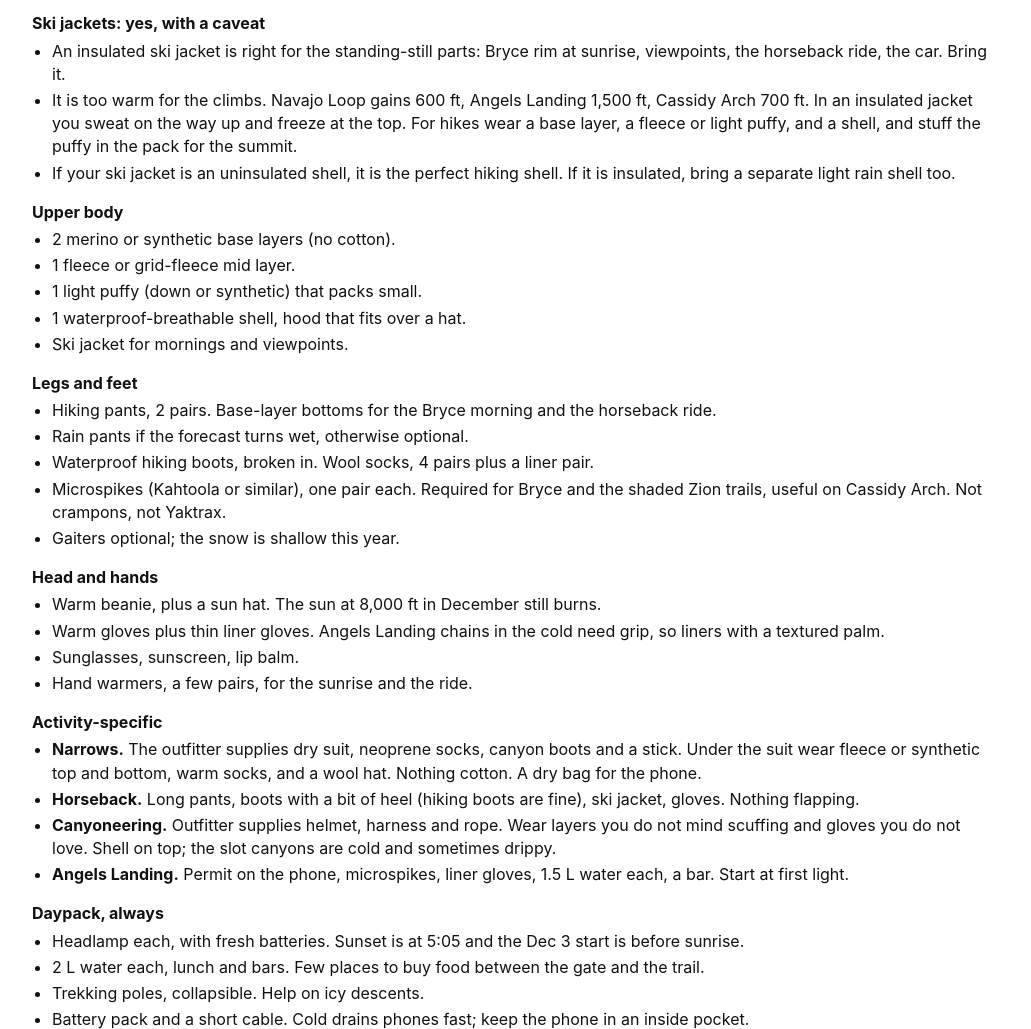
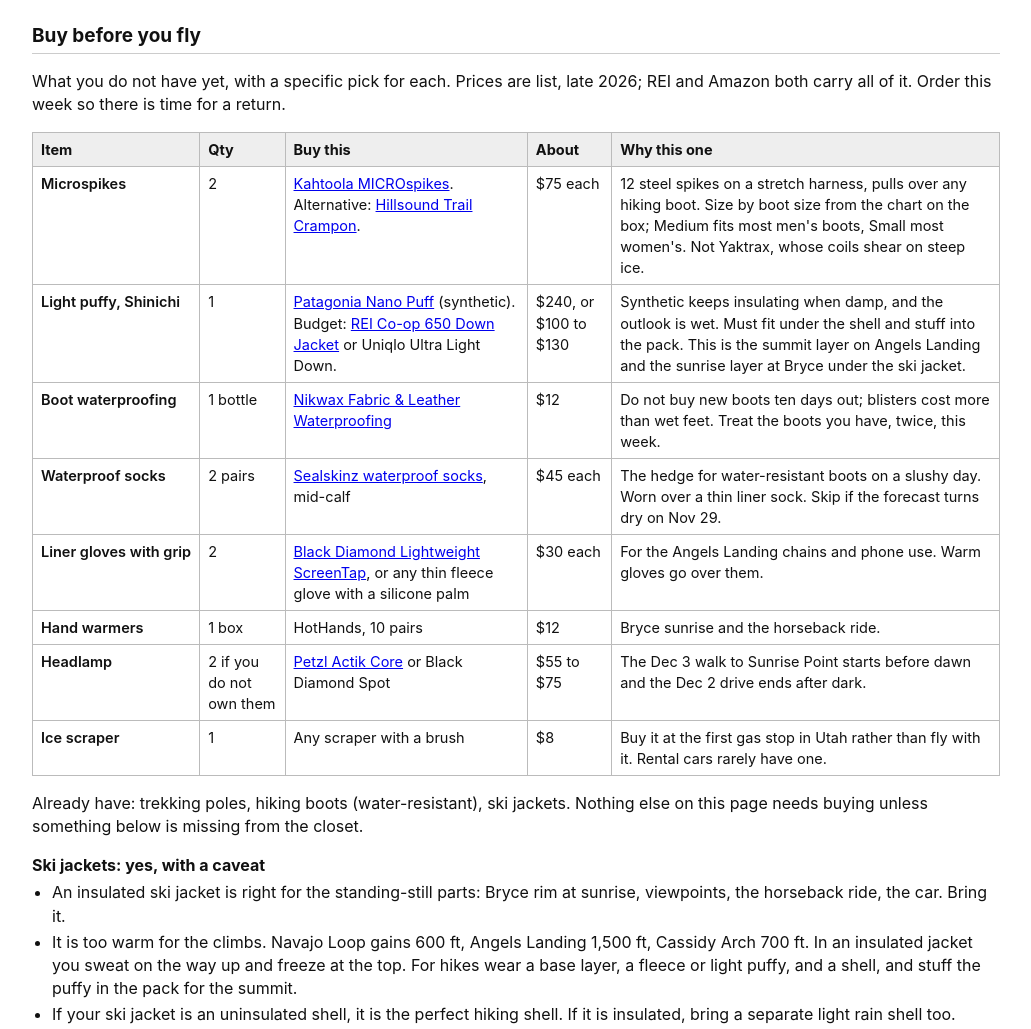
Before and after one commit to 9horses/zion-2026, a plain HTML site: page packing.html in a window 1280 px wide. Shown: the part 180-1209 px from the top of the page, without its empty margins (124-1155 px from the left). Drawn offline with Linux system fonts and the light colour scheme.

Commit message:
Packing: buy-before-you-fly table

```diff
--- a/packing.html
+++ b/packing.html
@@ -32,6 +32,20 @@
 
 <div class="note">The swing is the thing. A Bryce sunrise at 15 F and an Angels Landing climb at 50 F happen two days apart, and the climb makes its own heat. Pack layers you can shed, not one warm coat.</div>
 
+<h2>Buy before you fly</h2>
+<p>What you do not have yet, with a specific pick for each. Prices are list, late 2026; REI and Amazon both carry all of it. Order this week so there is time for a return.</p>
+<table>
+<tr><th>Item</th><th>Qty</th><th>Buy this</th><th>About</th><th>Why this one</th></tr>
+<tr><td>Microspikes</td><td>2</td><td><a href="https://www.rei.com/search?q=kahtoola+microspikes" target="_blank" rel="noopener">Kahtoola MICROspikes</a>. Alternative: <a href="https://www.rei.com/search?q=hillsound+trail+crampon" target="_blank" rel="noopener">Hillsound Trail Crampon</a>.</td><td>$75 each</td><td>12 steel spikes on a stretch harness, pulls over any hiking boot. Size by boot size from the chart on the box; Medium fits most men's boots, Small most women's. Not Yaktrax, whose coils shear on steep ice.</td></tr>
+<tr><td>Light puffy, Shinichi</td><td>1</td><td><a href="https://www.rei.com/search?q=patagonia+nano+puff" target="_blank" rel="noopener">Patagonia Nano Puff</a> (synthetic). Budget: <a href="https://www.rei.com/search?q=rei+co-op+650+down+jacket" target="_blank" rel="noopener">REI Co-op 650 Down Jacket</a> or Uniqlo Ultra Light Down.</td><td>$240, or $100 to $130</td><td>Synthetic keeps insulating when damp, and the outlook is wet. Must fit under the shell and stuff into the pack. This is the summit layer on Angels Landing and the sunrise layer at Bryce under the ski jacket.</td></tr>
+<tr><td>Boot waterproofing</td><td>1 bottle</td><td><a href="https://www.rei.com/search?q=nikwax+fabric+leather+waterproofing" target="_blank" rel="noopener">Nikwax Fabric &amp; Leather Waterproofing</a></td><td>$12</td><td>Do not buy new boots ten days out; blisters cost more than wet feet. Treat the boots you have, twice, this week.</td></tr>
+<tr><td>Waterproof socks</td><td>2 pairs</td><td><a href="https://www.rei.com/search?q=sealskinz+waterproof+socks" target="_blank" rel="noopener">Sealskinz waterproof socks</a>, mid-calf</td><td>$45 each</td><td>The hedge for water-resistant boots on a slushy day. Worn over a thin liner sock. Skip if the forecast turns dry on Nov 29.</td></tr>
+<tr><td>Liner gloves with grip</td><td>2</td><td><a href="https://www.rei.com/search?q=black+diamond+lightweight+screentap+gloves" target="_blank" rel="noopener">Black Diamond Lightweight ScreenTap</a>, or any thin fleece glove with a silicone palm</td><td>$30 each</td><td>For the Angels Landing chains and phone use. Warm gloves go over them.</td></tr>
+<tr><td>Hand warmers</td><td>1 box</td><td>HotHands, 10 pairs</td><td>$12</td><td>Bryce sunrise and the horseback ride.</td></tr>
+<tr><td>Headlamp</td><td>2 if you do not own them</td><td><a href="https://www.rei.com/search?q=petzl+actik+core" target="_blank" rel="noopener">Petzl Actik Core</a> or Black Diamond Spot</td><td>$55 to $75</td><td>The Dec 3 walk to Sunrise Point starts before dawn and the Dec 2 drive ends after dark.</td></tr>
+<tr><td>Ice scraper</td><td>1</td><td>Any scraper with a brush</td><td>$8</td><td>Buy it at the first gas stop in Utah rather than fly with it. Rental cars rarely have one.</td></tr>
+</table>
+<p>Already have: trekking poles, hiking boots (water-resistant), ski jackets. Nothing else on this page needs buying unless something below is missing from the closet.</p>
 <div class="pack">
 <h3>Ski jackets: yes, with a caveat</h3>
 <ul>
@@ -44,7 +58,7 @@
 <ul>
   <li>2 merino or synthetic base layers (no cotton).</li>
   <li>1 fleece or grid-fleece mid layer.</li>
-  <li>1 light puffy (down or synthetic) that packs small.</li>
+  <li>1 light puffy that packs small (Shinichi: see Buy before you fly).</li>
   <li>1 waterproof-breathable shell, hood that fits over a hat.</li>
   <li>Ski jacket for mornings and viewpoints.</li>
 </ul>
@@ -53,8 +67,8 @@
 <ul>
   <li>Hiking pants, 2 pairs. Base-layer bottoms for the Bryce morning and the horseback ride.</li>
   <li>Rain pants if the forecast turns wet, otherwise optional.</li>
-  <li>Waterproof hiking boots, broken in. Wool socks, 4 pairs plus a liner pair.</li>
-  <li>Microspikes (Kahtoola or similar), one pair each. Required for Bryce and the shaded Zion trails, useful on Cassidy Arch. Not crampons, not Yaktrax.</li>
+  <li>Your hiking boots, treated with Nikwax before the trip. Wool socks, 4 pairs plus a liner pair; waterproof socks for a slushy day.</li>
+  <li>Microspikes, one pair each (see Buy before you fly). Required for Bryce and the shaded Zion trails, useful on Cassidy Arch.</li>
   <li>Gaiters optional; the snow is shallow this year.</li>
 </ul>
 
@@ -78,7 +92,7 @@
 <ul>
   <li>Headlamp each, with fresh batteries. Sunset is at 5:05 and the Dec 3 start is before sunrise.</li>
   <li>2 L water each, lunch and bars. Few places to buy food between the gate and the trail.</li>
-  <li>Trekking poles, collapsible. Help on icy descents.</li>
+  <li>Trekking poles, collapsible, checked in the bag. Help on icy descents.</li>
   <li>Battery pack and a short cable. Cold drains phones fast; keep the phone in an inside pocket.</li>
   <li>Paper map of each park (free at the gate) and the NPS app with Zion, Bryce and Capitol Reef downloaded for offline use.</li>
   <li>Small first-aid kit, blister tape.</li>
```
Also changed, not shown: index.html (+1 -1 lines).
